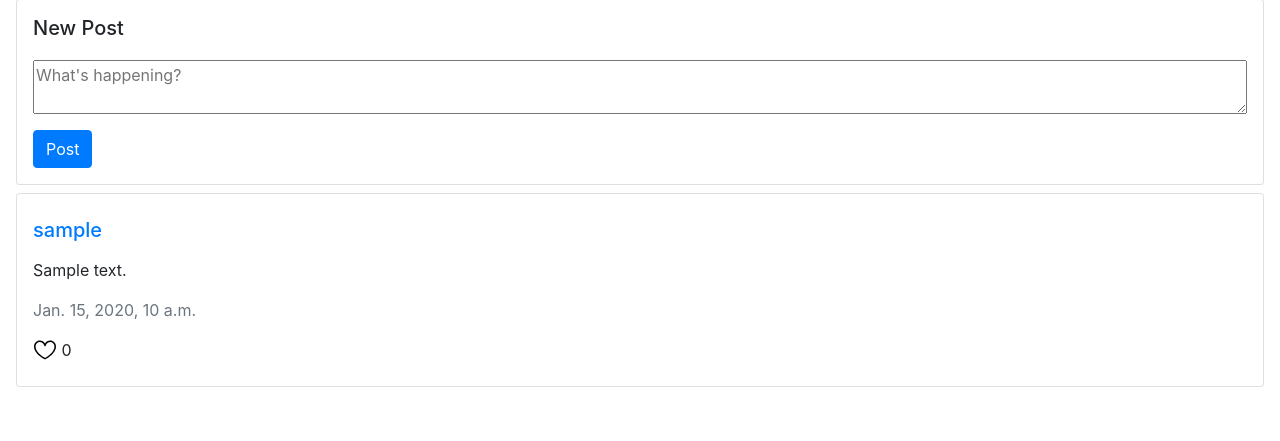
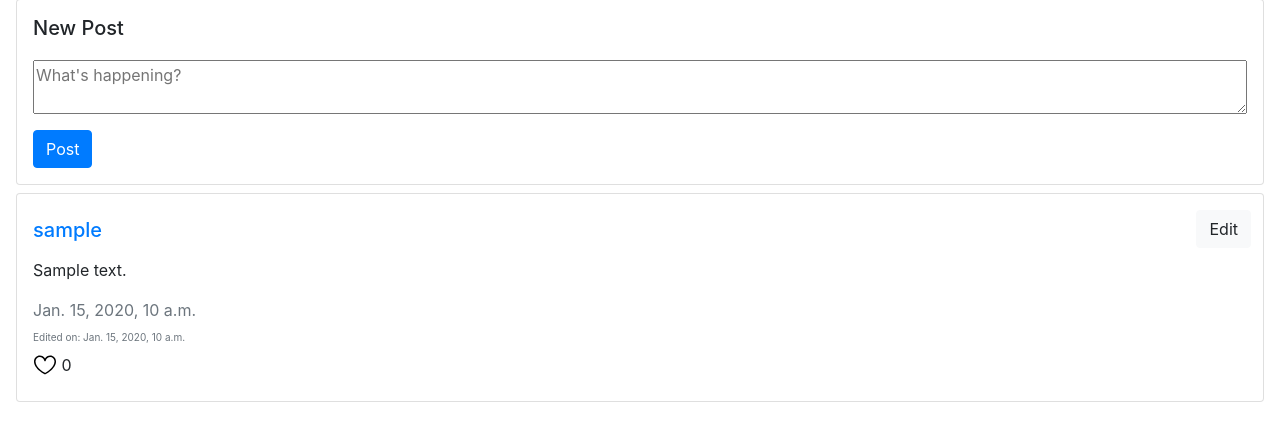
Before and after one commit to david-borja/network, a Django app: page / in a window 1280 px wide. Shown: the part 115-556 px from the top of the page. Run offline with Django 3.2, Linux system fonts and the light colour scheme; a user stored in the database is signed in; tables that the repository leaves empty hold one stand-in row (values such as "Sample post"); some libraries are stand-ins or nearby versions.

Commit message:
feat(): edit post

```diff
--- a/network/management/commands/seed_db.py
+++ b/network/management/commands/seed_db.py
@@ -21,7 +21,7 @@ def insert_posts(self, data):
                 content=content,
                 author=author,
                 likes=likes,
-                timestamp=timestamp,
+                creation_date=timestamp,
             )
             post.save()
             self.stdout.write(self.style.SUCCESS(f"Created post: '{content}'"))
--- a/network/models.py
+++ b/network/models.py
@@ -11,15 +11,17 @@ class Post(models.Model):
     content = models.CharField(max_length=140)
     author = models.ForeignKey(User, on_delete=models.CASCADE, related_name="own_posts")
     likes = models.IntegerField(default=0)
-    timestamp = models.DateTimeField()
+    creation_date = models.DateTimeField()
+    last_edit_date = models.DateTimeField(blank=True, null=True)
 
     def __str__(self):
         return f"Post {self.id}: {self.content} posted by {self.author}"
 
     def save(self, *args, **kwargs):
-    # If no timestamp is provided, use the current time
-        if not self.timestamp:
-            self.timestamp = timezone.now()
+    # If no creation_date is provided, use the current time
+    # This behaviour allows custom creation_date when seeding mock data
+        if not self.creation_date:
+            self.creation_date = timezone.now()
         super(Post, self).save(*args, **kwargs)
 
 class Follower(models.Model):
--- a/network/static/network/styles.css
+++ b/network/static/network/styles.css
@@ -17,3 +17,12 @@ form {
     vertical-align: middle;
   }
 }
+
+.edit-date {
+  font-size: 10px;
+}
+
+.dates {
+  display: flex;
+  flex-direction: column;
+}
--- a/network/templates/network/components/feed.html
+++ b/network/templates/network/components/feed.html
@@ -1,12 +1,21 @@
 {% for post in posts %}
-    <div class="card">
+    <div class="card position-relative">
         <h5 class="card-title mb-0 py-2"><a href="{% url 'profile' post.author.username %}">{{post.author}}</a></h5>
-        <p class="card-text mb-0 py-2">{{post.content}}</p>
-        <p class="text-muted mb-0 py-2">{{post.timestamp}}</p>
+        <div class="edit-post"></div>
+        <p class="content card-text mb-0 py-2">{{ post.content }}</p>
+        <div class="dates">
+            <span class="text-muted mb-0 py-2 creation-date">{{ post.creation_date }}</span>
+            {% if post.last_edit_date %}
+                <span class="text-muted mb-0 edit-date">Edited on: {{ post.last_edit_date }}</span>
+            {% endif %}
+        </div>
         <div class="likes">
             <img src="../../static/icons/heart.svg" width="24" height="24" class="my-2">
             <span>0</span>
         </div>
+        {% if post.author.username == username %}
+            <input data-post="{{ post.id }}" class="edit-button btn btn-light position-absolute" style="width: fit-content; top: 5; right: 12px;" type="submit" value="Edit">
+        {% endif %}
     </div>
 {% endfor %}
 {% if posts %}
@@ -36,3 +45,114 @@
     </ul>
 </nav>
 {% endif %}
+<script>
+    const $ = (selector) => document.querySelector(selector)
+    const $$ = (selector) => document.querySelectorAll(selector)
+    const mimicBackendTimestampt = () => {
+        const utcNow =  new Date()
+        utcNow.setMinutes(utcNow.getMinutes() + utcNow.getTimezoneOffset());
+        const date = new Date(utcNow);
+
+        const options = {
+            month: "short",      // "Nov" for November
+            day: "numeric",      // Day of the month without leading zero
+            year: "numeric",     // Full year
+            hour: "numeric",     // Hour (12-hour format)
+            minute: "2-digit",   // Minute with leading zero
+            hour12: true         // 12-hour format with a.m./p.m.
+        };
+
+        const formattedDate = new Intl.DateTimeFormat("en-US", options).format(date);
+        const dividedString = formattedDate.split(' ')
+        const monthIndex = 0
+        const hour12FormatIndex = dividedString.length - 1
+        const { 0: month, [hour12FormatIndex]: hour12Format } = dividedString
+        const formattedMonth = month.concat('.')
+        const formattedHour12Format = hour12Format.toLowerCase().split('').join('.').concat('.')
+        const dividedStringWithoutEdgeIndexes = dividedString.slice(1, dividedString.length - 1)
+        const result = [formattedMonth, ...dividedStringWithoutEdgeIndexes, formattedHour12Format].join(' ')
+        return result
+    }
+
+
+    const putPost = (postId, content, csrftoken) => {
+        return fetch(`/edit-post/${postId}`, {
+            method: 'PUT',
+            headers: { 'X-CSRFToken': csrftoken },
+            body: JSON.stringify({ content }),
+            mode: 'same-origin',
+        }).then(res => res)
+    }
+
+    const handleCancelEdit = (postId) => {
+        const $editButton = $(`input[data-post='${postId}']`)
+        $editButton.style.display = 'block'
+        const $editFormContainer = $editButton.parentElement.querySelector('.edit-post')
+        $editFormContainer.style.display = 'none'
+        const $contentParagraph = $editButton.parentElement.querySelector('.content')
+        $contentParagraph.style.display = 'block'
+    }
+
+    const handleSubmitEdit = (postId, content) => {
+        const $editButton = $(`input[data-post='${postId}']`)
+        $editButton.style.display = 'block'
+        const $editFormContainer = $editButton.parentElement.querySelector('.edit-post')
+        $editFormContainer.style.display = 'none'
+        const $contentParagraph = $editButton.parentElement.querySelector('.content')
+        $contentParagraph.style.display = 'block'
+        const csrftoken = $('[name=csrfmiddlewaretoken]').value;
+
+        putPost(postId, content, csrftoken).then((response => {
+            if (response.ok) {
+                $contentParagraph.innerText = content
+                const $post = $editButton.parentElement
+                let $editDate = $post.querySelector('.edit-date')
+                if (!$editDate) {
+                    const $createdEditDate = document.createElement('span')
+                    $createdEditDate.classList.add('text-muted', 'mb-0', 'edit-date')
+                    $post.querySelector('.dates').appendChild($createdEditDate)
+                    $editDate = $createdEditDate
+                }
+                $editDate.innerText = `Edited on: ${mimicBackendTimestampt()}`
+            }
+        }))
+        return false
+    }
+
+    const $buttons = $$(".edit-button")
+
+    $buttons.forEach($button => {
+        $button.onclick = () => {
+            const postId = $button.dataset.post
+            const $contentParagraph = $button.parentElement.querySelector('.content')
+            const content = $contentParagraph.innerText
+            $$('.content').forEach((elem) => elem.style.display = 'block')
+            $$('.edit-post').forEach((elem) => elem.style.display = 'none')
+            $contentParagraph.style.display = 'none'
+            $buttons.forEach((elem) => elem.style.display = 'block')
+            const $editFormContainer = $button.parentElement.querySelector('.edit-post')
+            $editFormContainer.style.display = 'block'
+            $editFormContainer.innerHTML = `
+                <form method="POST">
+                    {% csrf_token %}
+                    <input type="hidden" name="_method" value="PUT"/>
+                    <textarea
+                        name="edit-post"
+                        class="edit-post-form"
+                        required
+                    ></textarea>
+                    <div>
+                        <input class="submit-edit btn btn-primary mt-3" style="width: fit-content;" type="submit" value="Update">
+                        <input class="cancel-edit btn btn-danger mt-3" style="width: fit-content;" type="button" value="Cancel">
+                    </div>
+                </form>
+            `
+            $button.style.display = 'none'
+            const $editPostForm = $editFormContainer.querySelector('.edit-post-form')
+            $editPostForm.value = content
+            $editPostForm.focus()
+            $editFormContainer.querySelector('.cancel-edit').onclick = () => handleCancelEdit(postId)
+            $editFormContainer.querySelector('.submit-edit').onclick = () => handleSubmitEdit(postId, $editPostForm.value)
+        }
+    })
+</script>
--- a/network/templates/network/index.html
+++ b/network/templates/network/index.html
@@ -17,5 +17,5 @@
         </form>
     </div>
     {% endif %}
-    {% feed posts pagination %}
+    {% feed posts pagination user.username %}
 {% endblock %}
--- a/network/templates/network/profile.html
+++ b/network/templates/network/profile.html
@@ -27,5 +27,5 @@
           <div class="col-sm">Following</div>
         </div>
       </section>
-      {% feed posts pagination %}
+      {% feed posts pagination user.username %}
 {% endblock %}
--- a/network/templatetags/custom_tags.py
+++ b/network/templatetags/custom_tags.py
@@ -3,5 +3,5 @@ from django import template
 register = template.Library()
 
 @register.inclusion_tag("network/components/feed.html")
-def feed(posts, pagination):
-  return { "posts": posts, "pagination": pagination }
+def feed(posts, pagination, username):
+  return { "posts": posts, "pagination": pagination, "username": username }
--- a/network/urls.py
+++ b/network/urls.py
@@ -12,4 +12,5 @@ urlpatterns = [
     path("profile/<str:username>", views.profile, name="profile"),
     path("toggle-follow", views.toggle_follow, name="toggle_follow"),
     path("following", views.following, name="following"),
+    path("edit-post/<str:post_id>", views.edit_post, name="edit_post")
 ]
--- a/network/views.py
+++ b/network/views.py
@@ -1,16 +1,19 @@
+import json
+from uuid import UUID
 from django.contrib.auth import authenticate, login, logout
 from django.contrib.auth.decorators import login_required
 from django.db import IntegrityError
 from django.http import HttpResponse, HttpResponseRedirect
 from django.shortcuts import render
 from django.urls import reverse
+from django.utils import timezone
 from .models import User, Post, Follower
 from .utils import paginate
 
 
 def index(request):
     requested_page_number = request.GET.get("page")
-    post_list = Post.objects.order_by("-timestamp")
+    post_list = Post.objects.order_by("-creation_date")
 
     result = paginate(requested_page_number, post_list)
     if "page_error" in result:
@@ -86,7 +89,7 @@ def create_post(request):
 def profile(request, username):
     requested_page_number = request.GET.get("page")
     user = User.objects.get(username=username)
-    posts = user.own_posts.order_by("-timestamp")
+    posts = user.own_posts.order_by("-creation_date")
 
     result = paginate(requested_page_number, posts)
     if "page_error" in result:
@@ -133,7 +136,7 @@ def toggle_follow(request):
 def following(request): # TO DO: remove useless pagination buttons on following page
     requested_page_number = request.GET.get("page")
     following_users = request.user.following.all().values_list('followee', flat=True)
-    posts = Post.objects.filter(author__in=following_users).order_by("-timestamp")
+    posts = Post.objects.filter(author__in=following_users).order_by("-creation_date")
 
     result = paginate(requested_page_number, posts)
     if "page_error" in result:
@@ -146,3 +149,26 @@ def following(request): # TO DO: remove useless pagination buttons on following
         "pagination": result["pagination"],
     }
     return render(request, "network/index.html", context)
+
+@login_required()
+def edit_post(request, post_id):
+    def is_valid_uuid(uuid_string):
+        try:
+            # Attempt to create a UUID object; will raise ValueError if invalid
+            UUID(uuid_string, version=4)
+            return True
+        except ValueError:
+            return False
+
+    if request.method == "PUT":
+        data = json.loads(request.body)
+        # post_id = 'asdfa'
+        post = Post.objects.get(pk=post_id) if is_valid_uuid(post_id) else None
+        if post:
+            post_author = post.author
+            if post_author == request.user:
+                post.content = data["content"]
+                post.last_edit_date = timezone.now()
+                post.save()
+                return HttpResponse(status=200)
+    return HttpResponse(status=400)
```
Also changed, not shown: network/migrations/0007_rename_timestamp_post_creation_date_and_more.py (added).
